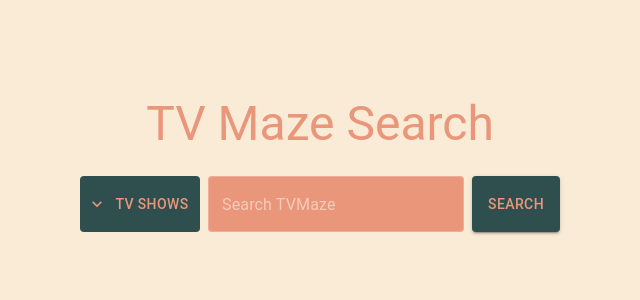
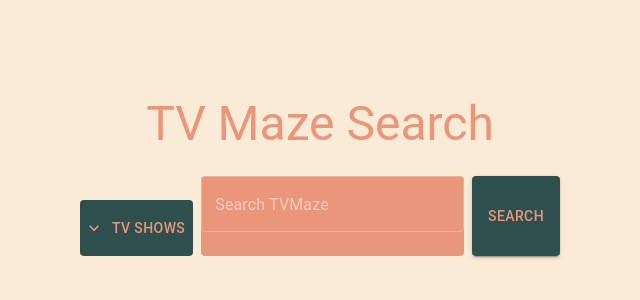
Before and after one commit to nagmak/tv-maze-search, a Next.js app: page / in a window 1280 px wide. Shown: the top 300 px of the page, without its empty margins (320-960 px from the left). Built offline with nearby package versions, Linux system fonts and the light colour scheme.

Commit message:
update dropdown

```diff
--- a/src/components/DropdownMenu.jsx
+++ b/src/components/DropdownMenu.jsx
@@ -23,7 +23,7 @@
           aria-haspopup="true"
           aria-expanded={open ? 'true' : undefined}
           onClick={handleClick}
-          sx={{ height: '100%', width: '120px', backgroundColor: 'darkslategray', color: 'darksalmon'}}
+          sx={{ marginTop: '24px', height: '56px', backgroundColor: 'darkslategray', color: 'darksalmon'}}
           startIcon={<KeyboardArrowDownIcon />}
         >
           {filterBy}
```
